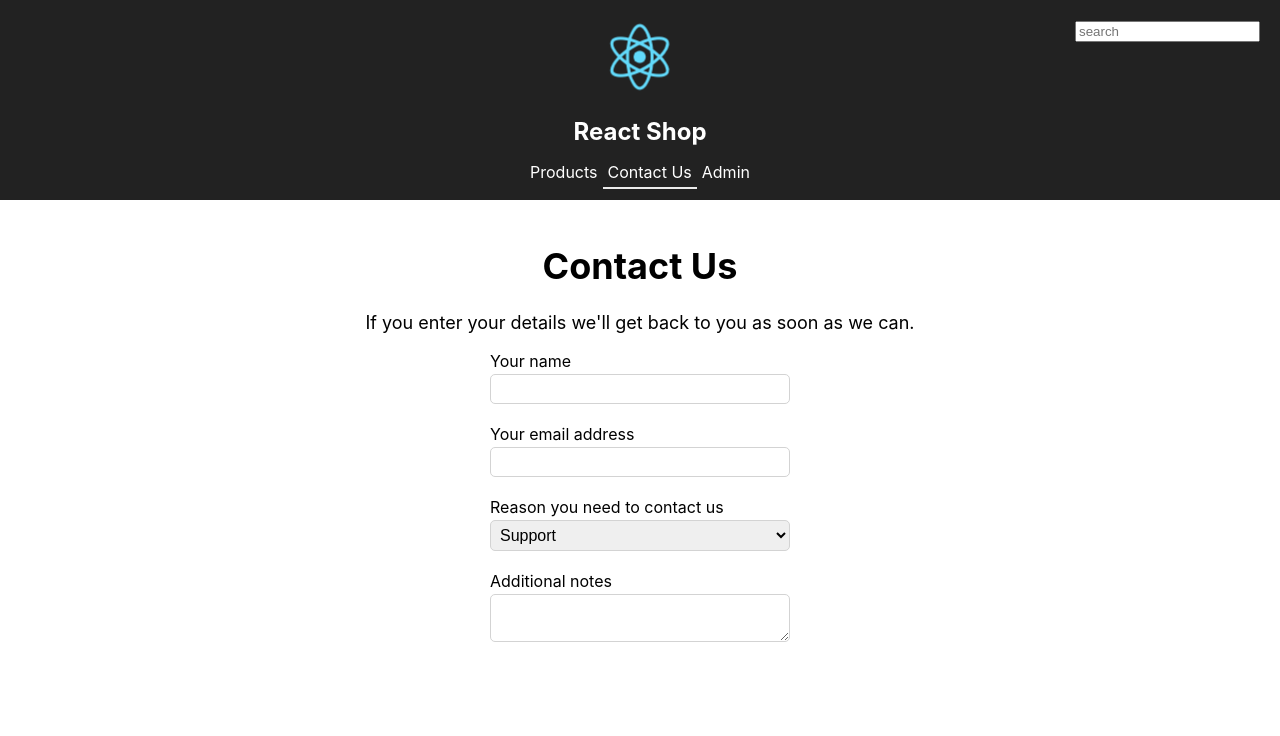
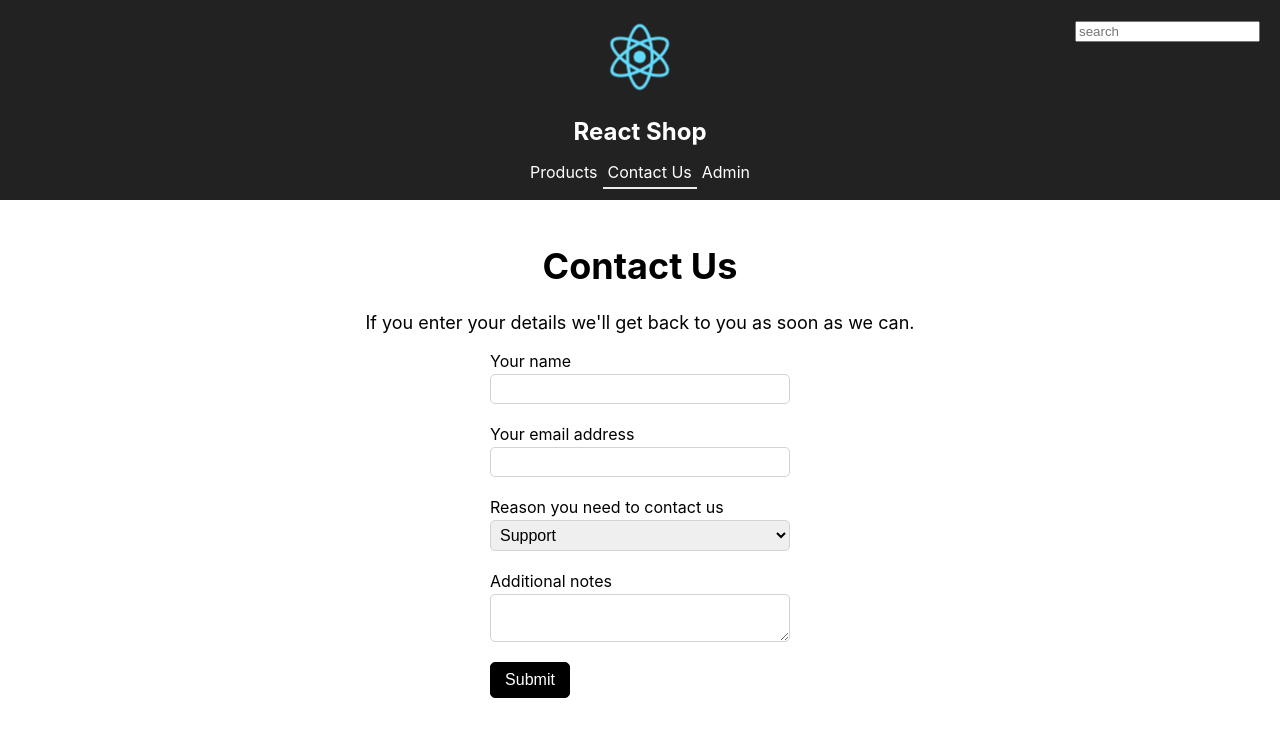
Before and after one commit to jclagoria/projects-type-scripts, a React (Create React App) app in the folder chapter07/01-CreatingAFormWithControlledComponents/: page /contactus in a window 1280 px wide. Shown: the top 736 px of the page. Built offline with nearby package versions, Linux system fonts and the light colour scheme.

Commit message:
Adding a submit button to the form

```diff
--- a/chapter07/01-CreatingAFormWithControlledComponents/src/Form.tsx
+++ b/chapter07/01-CreatingAFormWithControlledComponents/src/Form.tsx
@@ -167,6 +167,9 @@ export class Form extends React.Component<IFormProps, IState> {
             <FormContext.Provider value={context}>
                 <form className="form" noValidate={true}>
                     {this.props.children}
+                    <div className="form-group">
+                        <button type="submit">Submit</button>
+                    </div>
                 </form>
             </FormContext.Provider>
         );
--- a/chapter07/01-CreatingAFormWithControlledComponents/src/index.css
+++ b/chapter07/01-CreatingAFormWithControlledComponents/src/index.css
@@ -173,6 +173,16 @@ code {
   margin-bottom: 20px;
 }
 
+.form-group button {
+  font-size: 16px;
+  padding: 8px 6px;
+  width: 80px;
+  border: black solid 1px;
+  border-radius: 5px;
+  background-color: black;
+  color: white;
+}
+
 .form-group label {
   align-self: flex-start;
   font-size: 16px;
@@ -187,6 +197,12 @@ code {
   border-radius: 5px;
 }
 
+.form-group button:disabled {
+  border: gray solid 1px;
+  background-color: gray;
+  cursor: not-allowed;
+}
+
 .form-error {
   font-size: 13px;
   color: red;
```
